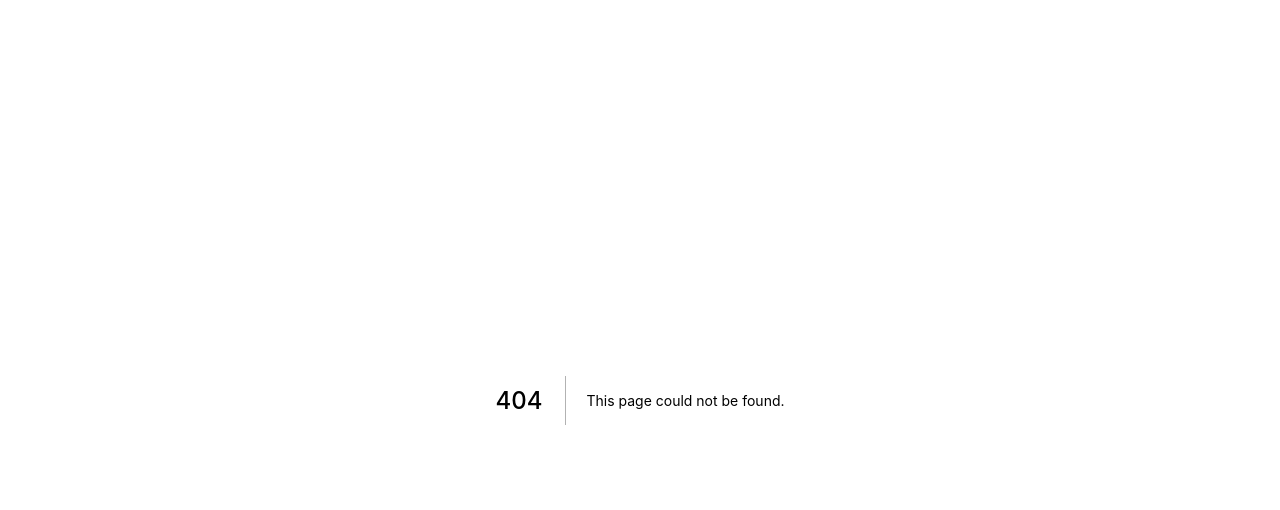
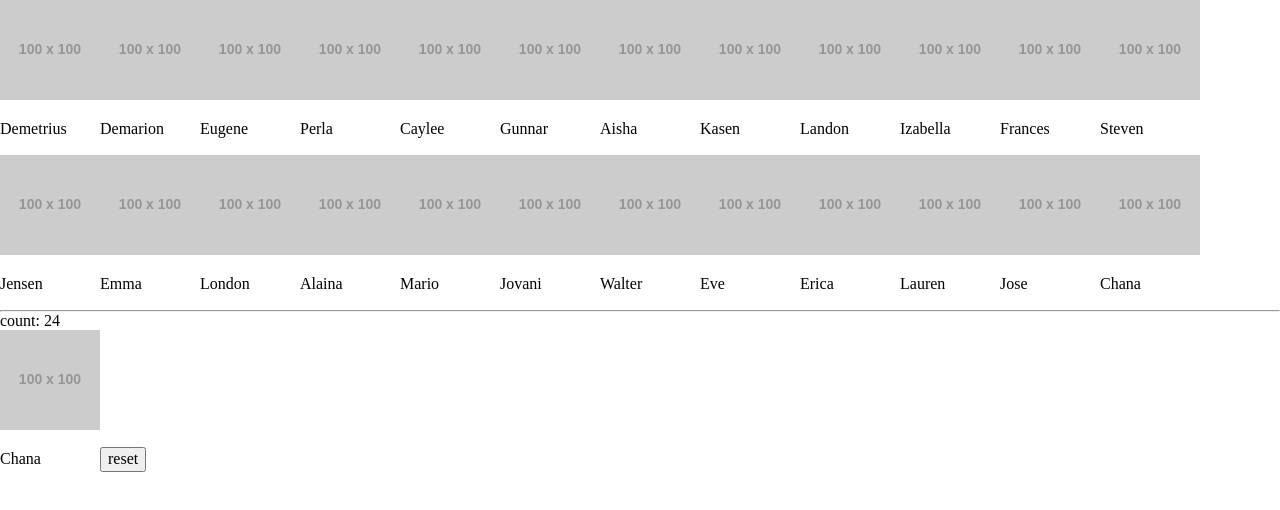
Before and after one commit to domgermano/domgermano.com, a Next.js app: page /guess-who in a window 1280 px wide. Before the commit this address had no page. Shown: the top 510 px of the page. Built offline with nearby package versions, Linux system fonts and the light colour scheme; a web font is replaced by a local one.

Commit message:
Guess Who setup

```diff
--- a/components/shared/Contact/ContactContext.tsx
+++ b/components/shared/Contact/ContactContext.tsx
@@ -23,7 +23,7 @@ export const ContactContext = React.createContext<ContextProps>({
 });
 
 /**
- * The Provider for the the ContactContext
+ * The Provider for the ContactContext
  */
 export const ContactProvider: React.FC = props => {
   const [open, setOpen] = React.useState(false);
--- /dev/null
+++ b/pages/guess-who.tsx
@@ -0,0 +1,107 @@
+import * as React from "react";
+
+import { HtmlHead } from "components/shared";
+import styled from "styled-components";
+
+// Board initialisation
+let initialiseBoard = [
+  { name: "Demetrius", flipped: false },
+  { name: "Demarion", flipped: false },
+  { name: "Eugene", flipped: false },
+  { name: "Perla", flipped: false },
+  { name: "Caylee", flipped: false },
+  { name: "Gunnar", flipped: false },
+  { name: "Aisha", flipped: false },
+  { name: "Kasen", flipped: false },
+  { name: "Landon", flipped: false },
+  { name: "Izabella", flipped: false },
+  { name: "Frances", flipped: false },
+  { name: "Steven", flipped: false },
+  { name: "Jensen", flipped: false },
+  { name: "Emma", flipped: false },
+  { name: "London", flipped: false },
+  { name: "Alaina", flipped: false },
+  { name: "Mario", flipped: false },
+  { name: "Jovani", flipped: false },
+  { name: "Walter", flipped: false },
+  { name: "Eve", flipped: false },
+  { name: "Erica", flipped: false },
+  { name: "Lauren", flipped: false },
+  { name: "Jose", flipped: false },
+  { name: "Chana", flipped: false }
+];
+
+// First shuffle
+const shuffle = () => Math.floor(Math.random() * Math.floor(24));
+
+/**
+ * Guess who
+ */
+const GuessWho = () => {
+  // Setting states for the board and the game
+  const [board, setBoard] = React.useState(initialiseBoard);
+  const [count, setCount] = React.useState(24);
+  const [newCard, setNewCard] = React.useState(shuffle);
+
+  // A function to update the board. Sets a character flipped state and updates
+  // the board count
+  const updateBoard = (i: number, flipped: boolean) => {
+    let handleUpdate = [...board];
+    handleUpdate[i] = { ...handleUpdate[i], flipped: !flipped };
+    setBoard(handleUpdate);
+    setCount(flipped ? count + 1 : count - 1);
+  };
+
+  // Start a new game
+  const reset = () => {
+    setBoard(initialiseBoard);
+    setCount(24);
+    setNewCard(shuffle);
+  };
+
+  return (
+    <>
+      <HtmlHead
+        title="Dom — Guess Who"
+        description="Let's play guess who!"
+        url="https://www.domgermano.com/guess-who"
+        type="website"
+      />
+      {board.map((b, i) => (
+        <span key={i} onClick={() => updateBoard(i, b.flipped)}>
+          <Character name={b.name} flipped={b.flipped} />
+        </span>
+      ))}
+      <hr />
+      <div>count: {count}</div>
+      <Character name={initialiseBoard[newCard].name} flipped={false} />
+      <button onClick={reset}>reset</button>
+    </>
+  );
+};
+
+export default GuessWho;
+
+// Character
+// =============================================================================
+
+interface CharacterProps {
+  /** character name */
+  name: string;
+  /** card flipped state */
+  flipped: boolean;
+}
+
+export const Character = (props: CharacterProps) => {
+  return (
+    <Card flipped={props.flipped}>
+      <img src="https://placehold.it/100x100" draggable="false" />
+      <p>{props.name}</p>
+    </Card>
+  );
+};
+
+const Card = styled.div<{ flipped: boolean }>`
+  display: inline-block;
+  opacity: ${p => (p.flipped ? "0.3" : "1")};
+`;
```
